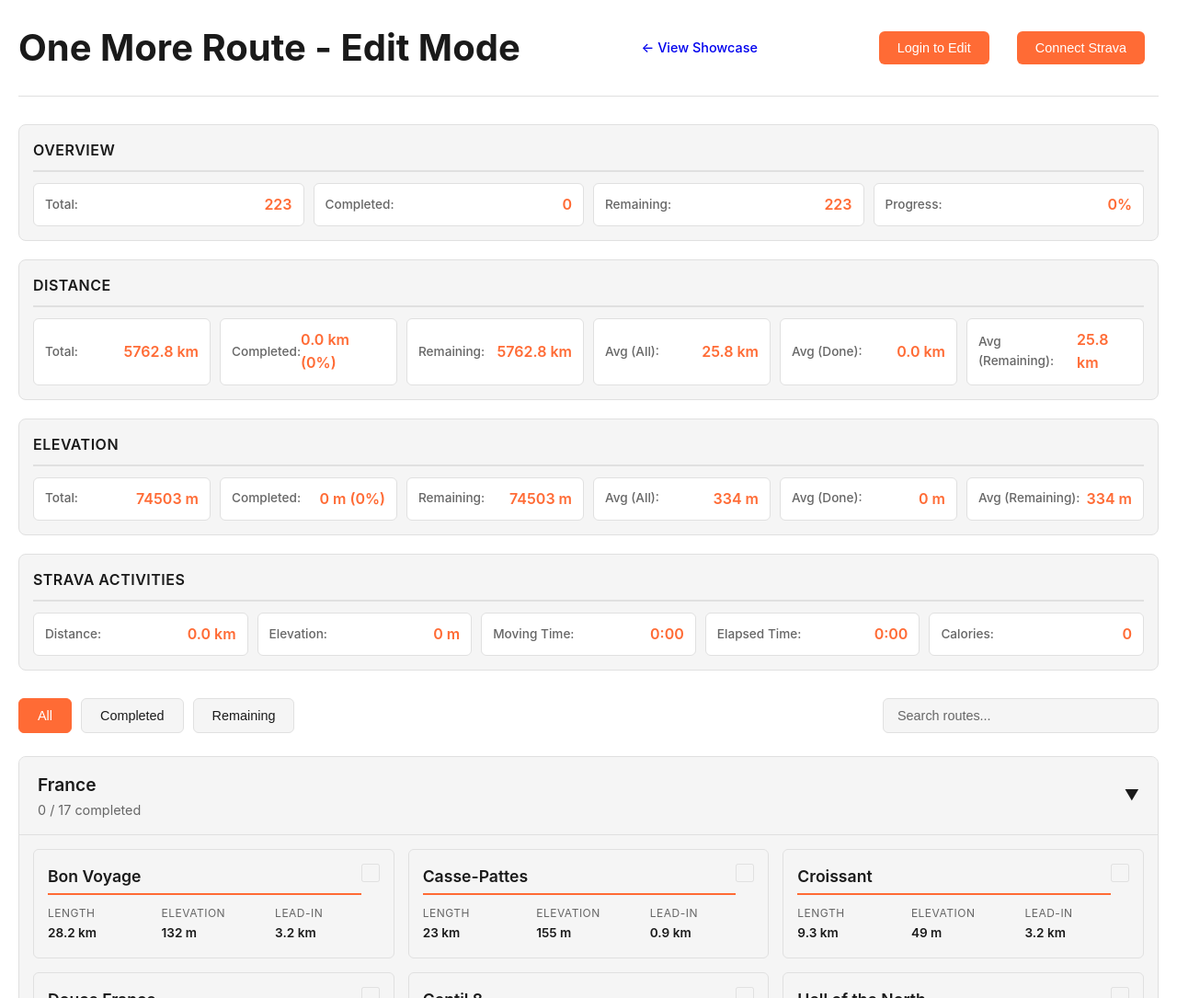
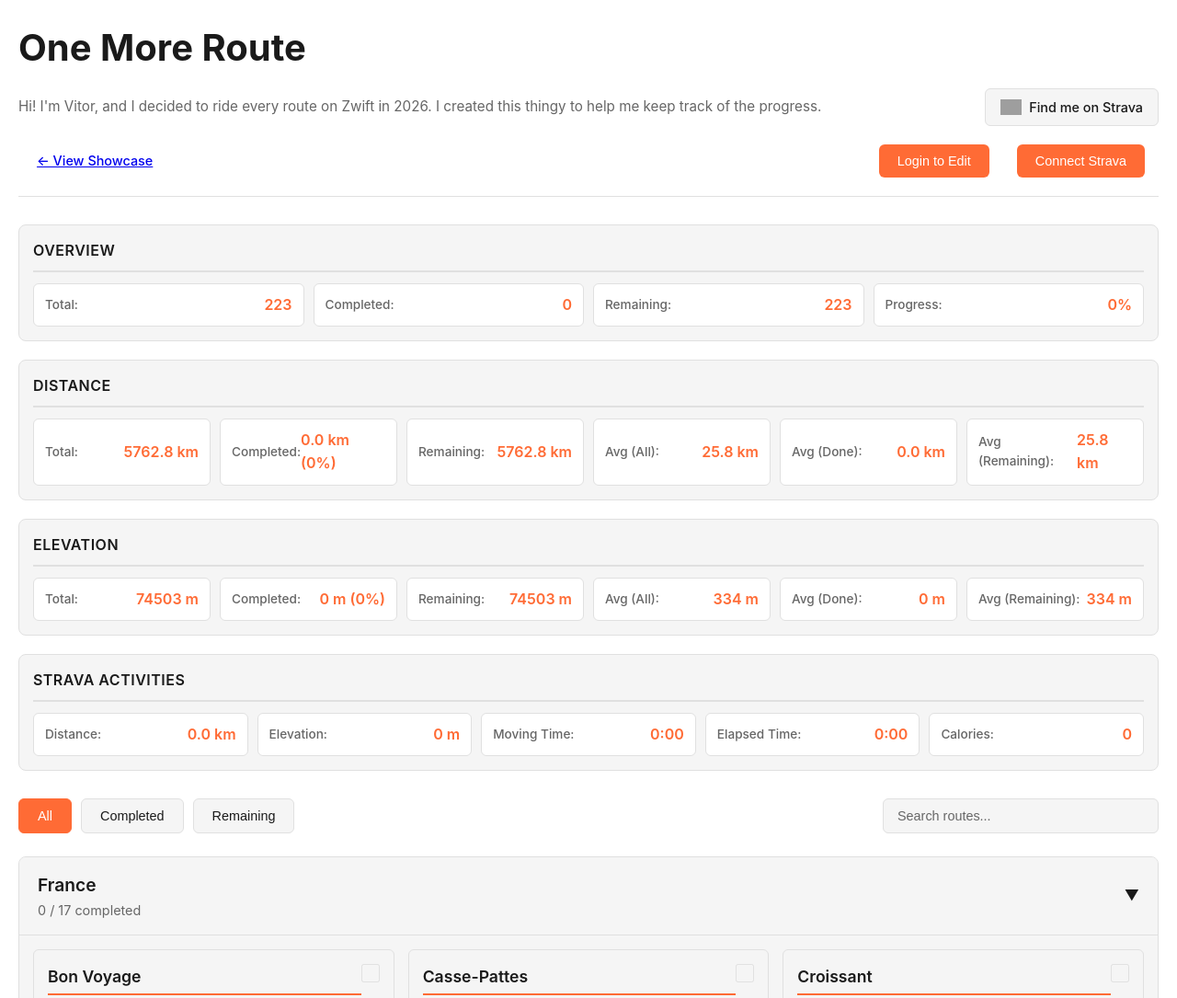
Before and after one commit to vitords/one-more-route, a website: page edit.html in a window 1280 px wide. Shown: the top 1085 px of the page at 92% size. Drawn offline with Linux system fonts and the light colour scheme; grey boxes are pictures that could not be loaded.

Commit message:
feat: add intro section

```diff
--- a/app.js
+++ b/app.js
@@ -13,7 +13,7 @@ const CONFIG = {
     // Token exchange endpoint - must be a serverless function that keeps Client Secret secure
     STRAVA_TOKEN_PROXY_URL: 'https://one-more-route.vercel.app/api/strava-token',
     // Showcase Gist ID - for public viewing (set this to your Gist ID)
-    SHOWCASE_GIST_ID: 'c8d7387ee7688232d7eb9c890a2e329b' // Set this to your Gist ID for public showcase
+    SHOWCASE_GIST_ID: '5a5c3c849409700679ee32ae772c137e' // Set this to your Gist ID for public showcase
 };
 
 // State
@@ -949,8 +949,8 @@ function createRouteCard(route) {
                     activitySection.innerHTML = `
                         <div class="activity-header">
                             <button class="btn-view-activity" data-route="${routeName}">
-                                <span>View on</span>
                                 <img src="https://d3nn82uaxijpm6.cloudfront.net/assets/website_v2/svgs/strava-orange-b3599d0edada6b7203f021e9c1e34a63.svg" alt="Strava" class="strava-logo-inline">
+                                <span>View activity</span>
                             </button>
                             ${isEditMode ? `<button class="btn-unlink-activity" data-route="${routeName}" title="Unlink activity">✕</button>` : ''}
                         </div>
@@ -1776,13 +1776,22 @@ function showNavigation() {
     const header = document.querySelector('header');
     if (!header) return;
 
+    // Find or create navigation container
+    let navContainer = header.querySelector('.navigation-links');
+    if (!navContainer) {
+        // If navigation-links doesn't exist, find header-bottom and create it there
+        const headerBottom = header.querySelector('.header-bottom');
+        if (headerBottom) {
+            navContainer = headerBottom.querySelector('.navigation-links');
+        }
+    }
+
+    if (!navContainer) return;
+
     // Check if navigation already exists
     if (document.getElementById('nav-edit-link') || document.getElementById('nav-showcase-link')) {
         return;
     }
-
-    const navContainer = document.createElement('div');
-    navContainer.className = 'nav-container';
 
     if (isEditMode) {
         // Show link to showcase
@@ -1819,17 +1828,6 @@ function showNavigation() {
         editLink.textContent = 'Edit Progress →';
         navContainer.appendChild(editLink);
     }
-
-    // Insert navigation into header (after h1, before auth-section)
-    const h1 = header.querySelector('h1');
-    const authSection = header.querySelector('.auth-section');
-    if (h1) {
-        if (authSection) {
-            header.insertBefore(navContainer, authSection);
-        } else {
-            header.appendChild(navContainer);
-        }
-    }
 }
 
 // Setup event listeners for showcase mode (limited functionality)
--- a/edit.html
+++ b/edit.html
@@ -9,12 +9,26 @@
 <body>
     <div class="container">
         <header>
-            <h1>One More Route - Edit Mode</h1>
-            <div class="auth-section">
-                <button id="auth-btn" class="btn btn-primary">Login to Edit</button>
-                <span id="auth-status" class="auth-status"></span>
-                <button id="strava-connect-btn" class="btn btn-primary">Connect Strava</button>
-                <span id="strava-status" class="auth-status"></span>
+            <div class="header-top">
+                <h1>One More Route</h1>
+                <div class="header-intro">
+                    <p class="intro-text">Hi! I'm Vitor, and I decided to ride every route on Zwift in 2026. I created this thingy to help me keep track of the progress.</p>
+                    <a href="https://www.strava.com/athletes/vitords" target="_blank" rel="noopener noreferrer" class="strava-profile-badge">
+                        <img src="https://d3nn82uaxijpm6.cloudfront.net/assets/website_v2/svgs/strava-orange-b3599d0edada6b7203f021e9c1e34a63.svg" alt="Strava" class="strava-logo-badge">
+                        <span>Find me on Strava</span>
+                    </a>
+                </div>
+            </div>
+            <div class="header-bottom">
+                <div class="navigation-links">
+                    <!-- Navigation links will be injected here by app.js -->
+                </div>
+                <div class="auth-section">
+                    <button id="auth-btn" class="btn btn-primary">Login to Edit</button>
+                    <span id="auth-status" class="auth-status"></span>
+                    <button id="strava-connect-btn" class="btn btn-primary">Connect Strava</button>
+                    <span id="strava-status" class="auth-status"></span>
+                </div>
             </div>
         </header>
 
--- a/styles.css
+++ b/styles.css
@@ -37,14 +37,68 @@ body {
 }
 
 header {
+    margin-bottom: 30px;
+    padding-bottom: 20px;
+    border-bottom: 1px solid var(--border);
+}
+
+.header-top {
+    margin-bottom: 20px;
+}
+
+.header-bottom {
     display: flex;
     justify-content: space-between;
     align-items: center;
-    margin-bottom: 30px;
-    padding-bottom: 20px;
-    border-bottom: 1px solid var(--border);
     flex-wrap: wrap;
     gap: 15px;
+}
+
+.header-intro {
+    display: flex;
+    align-items: center;
+    justify-content: space-between;
+    gap: 20px;
+    margin-top: 12px;
+    flex-wrap: wrap;
+}
+
+.intro-text {
+    color: var(--text-secondary);
+    font-size: 0.95rem;
+    line-height: 1.6;
+    margin: 0;
+    flex: 1;
+    min-width: 250px;
+}
+
+.strava-profile-badge {
+    display: inline-flex;
+    align-items: center;
+    gap: 8px;
+    padding: 8px 16px;
+    background: var(--surface);
+    border: 1px solid var(--border);
+    border-radius: 6px;
+    text-decoration: none;
+    color: var(--text-primary);
+    font-size: 0.9rem;
+    font-weight: 500;
+    transition: all 0.2s;
+    white-space: nowrap;
+}
+
+.strava-profile-badge:hover {
+    border-color: var(--primary-color);
+    background: var(--surface-hover);
+    transform: translateY(-1px);
+    box-shadow: 0 2px 4px rgba(0, 0, 0, 0.1);
+}
+
+.strava-logo-badge {
+    height: 1.2em;
+    width: auto;
+    vertical-align: middle;
 }
 
 .nav-container {
@@ -925,4 +979,19 @@ a.btn-strava:visited {
         flex-wrap: wrap;
         gap: 10px;
     }
+
+    .header-intro {
+        flex-direction: column;
+        align-items: flex-start;
+        gap: 12px;
+    }
+
+    .intro-text {
+        min-width: auto;
+    }
+
+    .header-bottom {
+        flex-direction: column;
+        align-items: stretch;
+    }
 }
```
Also changed, not shown: index.html (+14 -0 lines).
